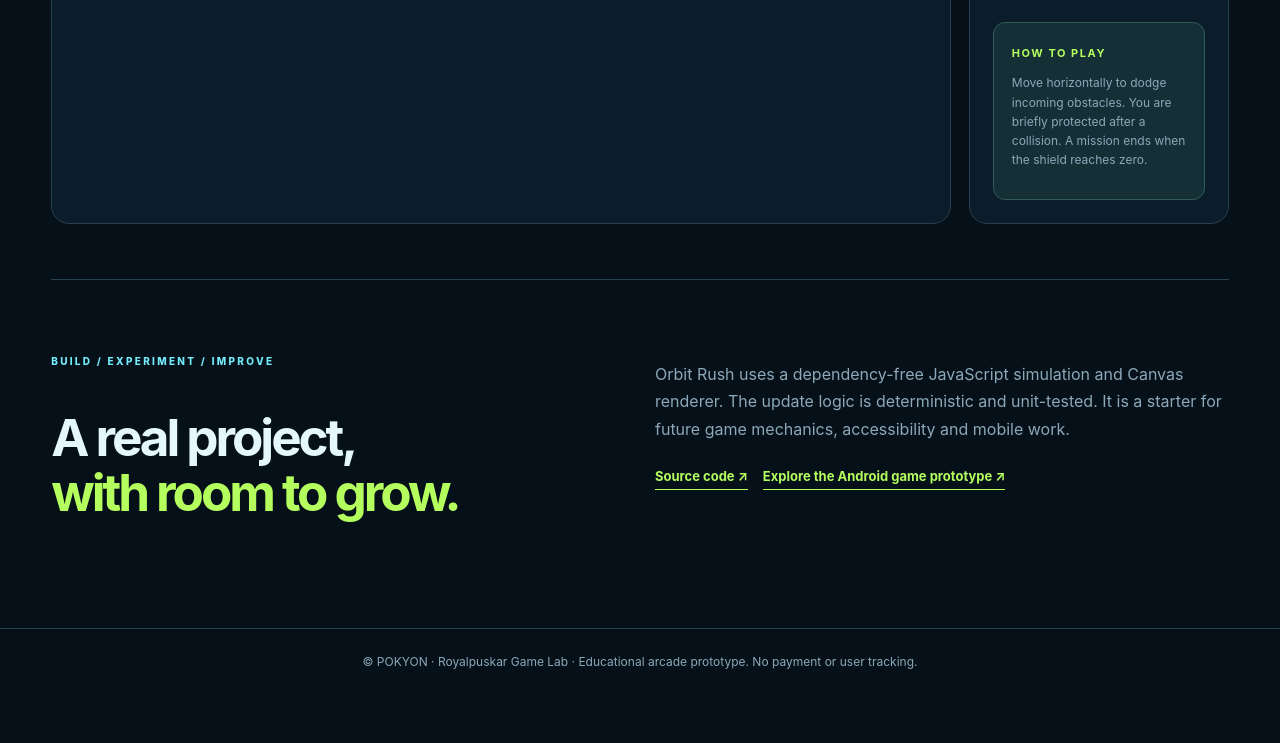
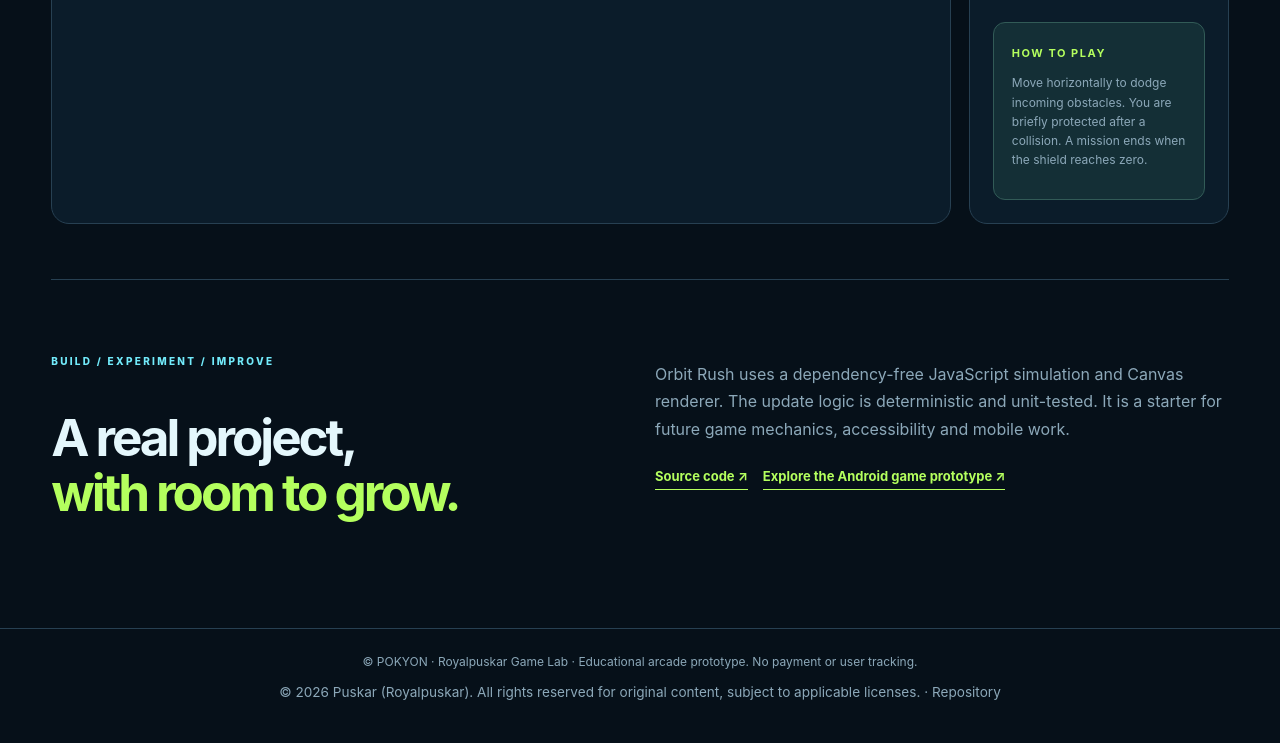
Before and after one commit to Royalpuskar/POKYON, a plain HTML site: page index.html in a window 1280 px wide. Shown: the part 1032-1775 px from the top of the page. Before the commit the page ends 1726 px from the top, so only its background shows below. Drawn offline with Linux system fonts and the light colour scheme; animation ran at ten frames a second.

Commit message:
Add Puskar footer attribution and large-display presentation styles

```diff
--- a/index.html
+++ b/index.html
@@ -3,4 +3,4 @@
 <main><section class="intro"><p class="eyebrow">PROJECT 001 · INTERACTIVE WEB PROTOTYPE</p><h1>Enter the <em>Orbit Rush.</em></h1><p>Thread your ship between incoming debris. Survive, earn points, and challenge your reflexes. This is a complete, small browser game — not a 3D commercial release.</p></section>
 <div class="grid"><section class="play-area" id="play" aria-label="Orbit Rush game"><div class="game-header"><span class="signal">● MISSION CONTROL</span><span id="game-status">STANDBY</span></div><div class="canvas-wrap"><canvas id="field" width="1280" height="720" aria-label="Arcade arena. Move ship left or right to avoid falling obstacles."></canvas><div id="overlay" class="overlay"><div class="overlay-card"><p class="eyebrow" id="overlay-eyebrow">POKYON // ORBIT RUSH</p><h2 id="overlay-title">Avoid. Adapt. Survive.</h2><p id="overlay-body">Steer using A / D, arrow keys, or the on-screen controls. Dodge hazards and build a higher score.</p><button class="primary" id="start" type="button">Launch mission ↗</button></div></div></div><div class="mobile-controls"><button id="left" aria-label="Move left">◀ LEFT</button><button id="right" aria-label="Move right">RIGHT ▶</button></div><div class="game-actions"><button id="pause" type="button">Pause</button><button id="restart" type="button">Restart</button><span>Keyboard: A/D or ←/→ · P to pause</span></div></section>
 <aside class="dashboard"><p class="eyebrow">LIVE TELEMETRY</p><div class="meter"><small>SCORE</small><strong id="score">0000</strong><span>Survival + cleared hazards</span></div><div class="meter"><small>SHIELD CELLS</small><strong id="lives">◆ ◆ ◆</strong><span>Three hits end your mission</span></div><div class="meter"><small>ELAPSED TIME</small><strong id="elapsed">0.0s</strong><span>Difficulty increases over time</span></div><div class="meter"><small>HAZARDS EVADED</small><strong id="passed">0</strong><span>Keep moving to clear the lane</span></div><div class="tips"><b>HOW TO PLAY</b><p>Move horizontally to dodge incoming obstacles. You are briefly protected after a collision. A mission ends when the shield reaches zero.</p></div></aside></div>
-<section id="about" class="about"><div><p class="eyebrow">BUILD / EXPERIMENT / IMPROVE</p><h2>A real project,<br><em>with room to grow.</em></h2></div><div><p>Orbit Rush uses a dependency-free JavaScript simulation and Canvas renderer. The update logic is deterministic and unit-tested. It is a starter for future game mechanics, accessibility and mobile work.</p><div class="links"><a href="https://github.com/Royalpuskar/POKYON">Source code ↗</a><a href="https://github.com/Royalpuskar/POKYON-">Explore the Android game prototype ↗</a></div></div></section></main><footer>© POKYON · Royalpuskar Game Lab · Educational arcade prototype. No payment or user tracking.</footer></body></html>
+<section id="about" class="about"><div><p class="eyebrow">BUILD / EXPERIMENT / IMPROVE</p><h2>A real project,<br><em>with room to grow.</em></h2></div><div><p>Orbit Rush uses a dependency-free JavaScript simulation and Canvas renderer. The update logic is deterministic and unit-tested. It is a starter for future game mechanics, accessibility and mobile work.</p><div class="links"><a href="https://github.com/Royalpuskar/POKYON">Source code ↗</a><a href="https://github.com/Royalpuskar/POKYON-">Explore the Android game prototype ↗</a></div></div></section></main><footer>© POKYON · Royalpuskar Game Lab · Educational arcade prototype. No payment or user tracking.<p class="puskar-attribution" style="flex-basis:100%;font-size:0.85rem;line-height:1.6;overflow-wrap:anywhere">© 2026 Puskar (Royalpuskar). All rights reserved for original content, subject to applicable licenses. · <a href="https://github.com/Royalpuskar/POKYON">Repository</a></p></footer></body></html>
```
